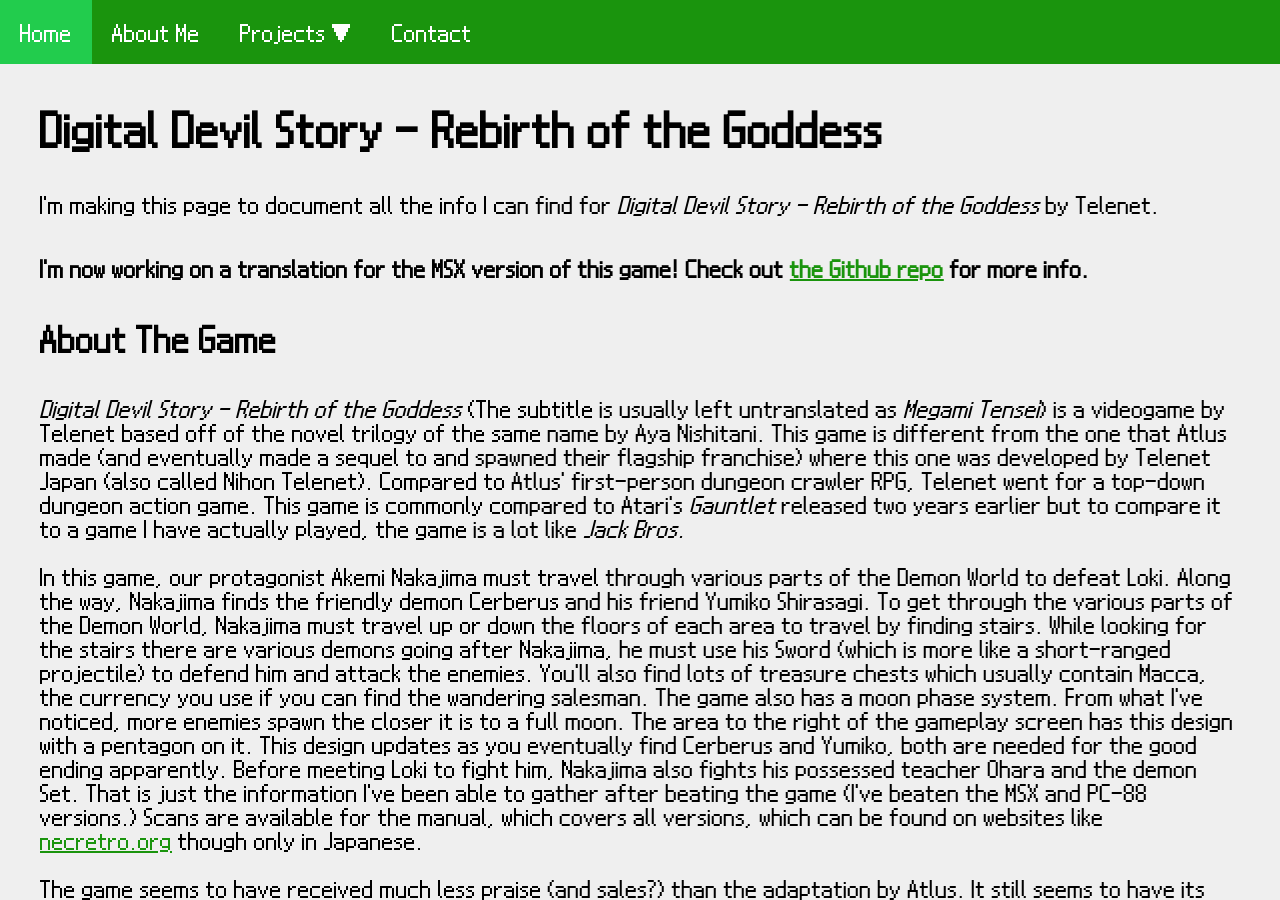
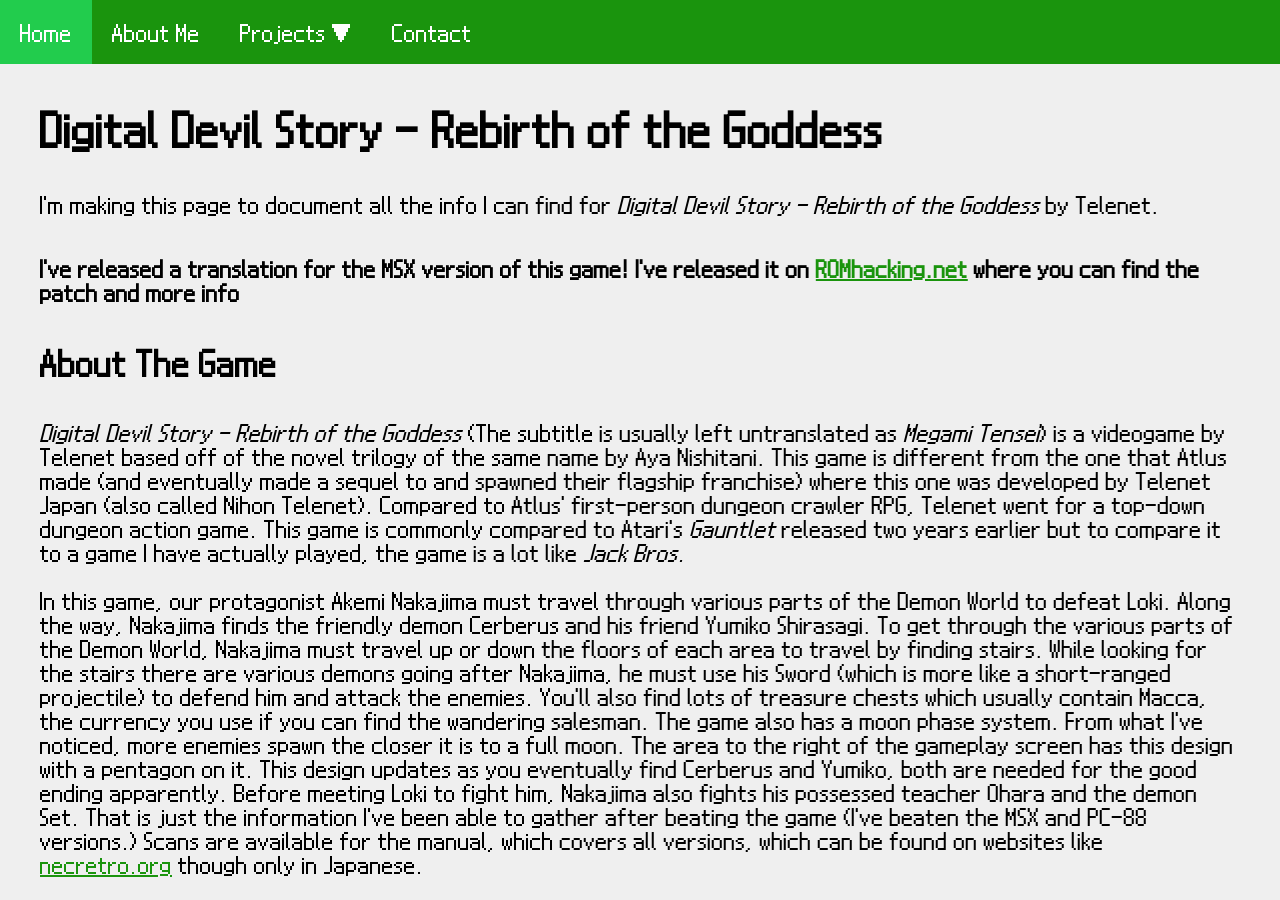
Before and after one commit to Kaisaan/kaisaan.github.io, a Jekyll site: the page built from pages/dds.html, in a window 1280 px wide and 900 px high. Built offline with Jekyll 4.4.1, drawn with Linux system fonts in a browser that asks for light colours; some web fonts are replaced.

Commit message:
Update dds.html

```diff
--- a/pages/dds.html
+++ b/pages/dds.html
@@ -7,7 +7,7 @@
 
 <p>I'm making this page to document all the info I can find for <em>Digital Devil Story - Rebirth of the Goddess</em> by Telenet.</p>
 
-<p><b>I'm now working on a translation for the MSX version of this game! Check out <a href="https://github.com/Kaisaan/DDS-Translation" target="_blank">the Github repo</a> for more info.</b></p>
+<p><b>I've released a translation for the MSX version of this game! I've released it on <a href="https://www.romhacking.net/translations/7180/" target="_blank">ROMhacking.net</a> where you can find the patch and more info</b></p>
 
 <h2>About The Game</h2>
 <p><em>Digital Devil Story - Rebirth of the Goddess</em> (The subtitle is usually left untranslated as <em>Megami Tensei</em>) is a videogame by Telenet based off of the novel trilogy of the same name by Aya Nishitani. This game is different from the one that Atlus made (and eventually made a sequel to and spawned their flagship franchise) where this one was developed by Telenet Japan (also called Nihon Telenet). Compared to Atlus' first-person dungeon crawler RPG, Telenet went for a top-down dungeon action game. This game is commonly compared to Atari's <em>Gauntlet</em> released two years earlier but to compare it to a game I have actually played, the game is a lot like <em>Jack Bros.</em><br>
```
